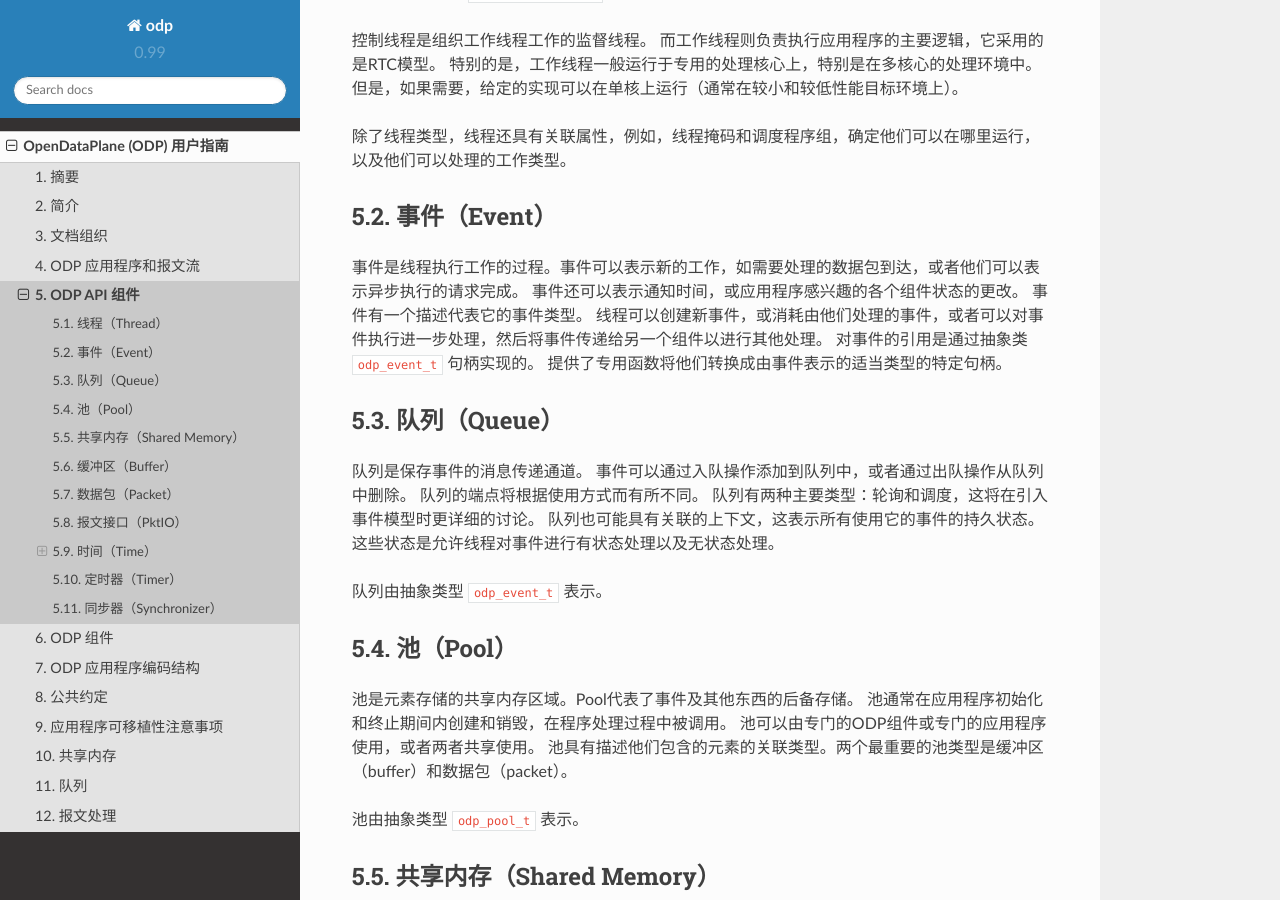
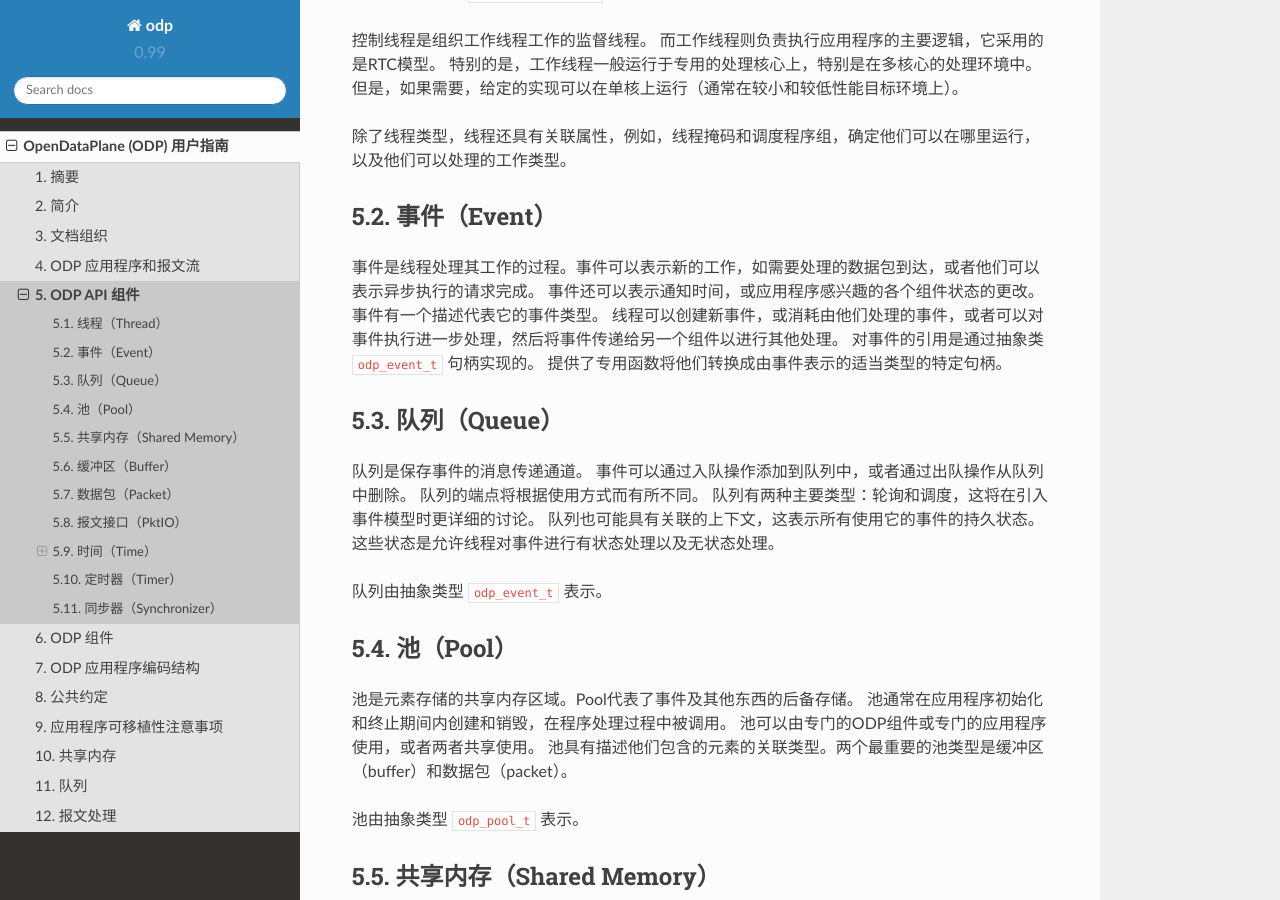
Before and after one commit to lockless/odp, a Sphinx documentation site: the page built from source/user_guide/api_concepts.rst, in a window 1280 px wide and 900 px high, scrolled down 367 px. Built offline with Sphinx 7.4.7 and the Read the Docs theme 2.0.0, drawn with Linux system fonts in a browser that asks for light colours.

Commit message:
Update api_concepts.rst

```diff
--- a/source/user_guide/api_concepts.rst
+++ b/source/user_guide/api_concepts.rst
@@ -22,7 +22,7 @@ ODP线程可能或者可能不会与其他线程共享内存，这取决于具
 事件（Event）
 -------------
 
-事件是线程执行工作的过程。事件可以表示新的工作，如需要处理的数据包到达，或者他们可以表示异步执行的请求完成。
+事件是线程处理其工作的过程。事件可以表示新的工作，如需要处理的数据包到达，或者他们可以表示异步执行的请求完成。
 事件还可以表示通知时间，或应用程序感兴趣的各个组件状态的更改。
 事件有一个描述代表它的事件类型。
 线程可以创建新事件，或消耗由他们处理的事件，或者可以对事件执行进一步处理，然后将事件传递给另一个组件以进行其他处理。
```
